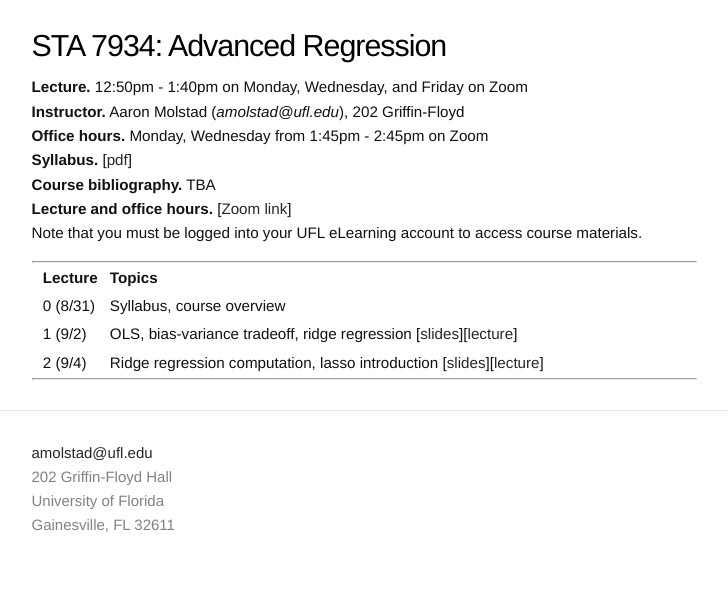
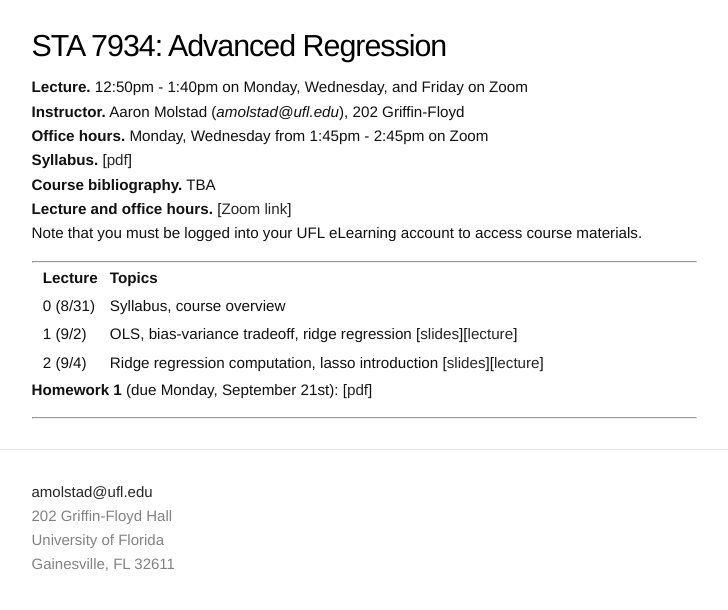
Before and after one commit to ajmolstad/ajmolstad.github.io, a Jekyll site: the page built from F20_STA7934.md, in a window 1280 px wide. Shown: the top 610 px of the page, without its empty margins (276-1004 px from the left). Built offline with Jekyll 4.4.1, drawn with Linux system fonts in a browser that asks for light colours.

Commit message:
Update F20_STA7934.md

```diff
--- a/F20_STA7934.md
+++ b/F20_STA7934.md
@@ -16,7 +16,9 @@
 
 ||  **Lecture** ||  **Topics**  ||
 || 0 (8/31)  || Syllabus, course overview ||
-|| 1 (9/2)  || OLS, bias-variance tradeoff, ridge regression [[slides](https://ufl.instructure.com/files/52201417/download?download_frd=1)][[lecture](https://ufl.instructure.com/courses/412309/files?preview=52201813)]||
+|| 1 (9/2)  || OLS, bias-variance tradeoff, ridge regression [[slides](https://ufl.instructure.com/files/52239110/download?download_frd=1)][[lecture](https://ufl.instructure.com/courses/412309/files?preview=52201813)]||
 || 2 (9/4)  || Ridge regression computation, lasso introduction [[slides](https://ufl.instructure.com/files/52241793/download?download_frd=1)][[lecture](https://ufl.instructure.com/courses/412309/files?preview=52241780)]||
 
+**Homework 1** (due Monday, September 21st): [[pdf](https://ufl.instructure.com/files/52279079/download?download_frd=1)]
+
 ---------------
```
